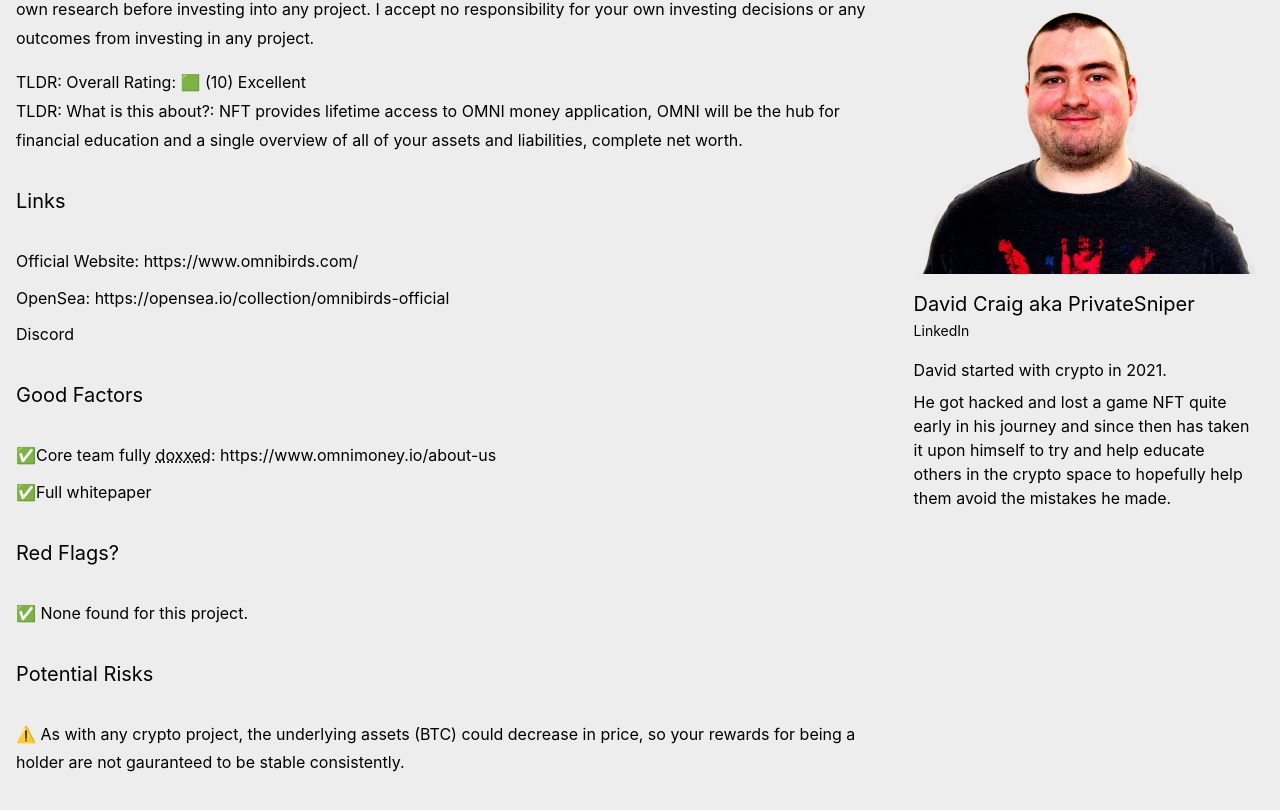
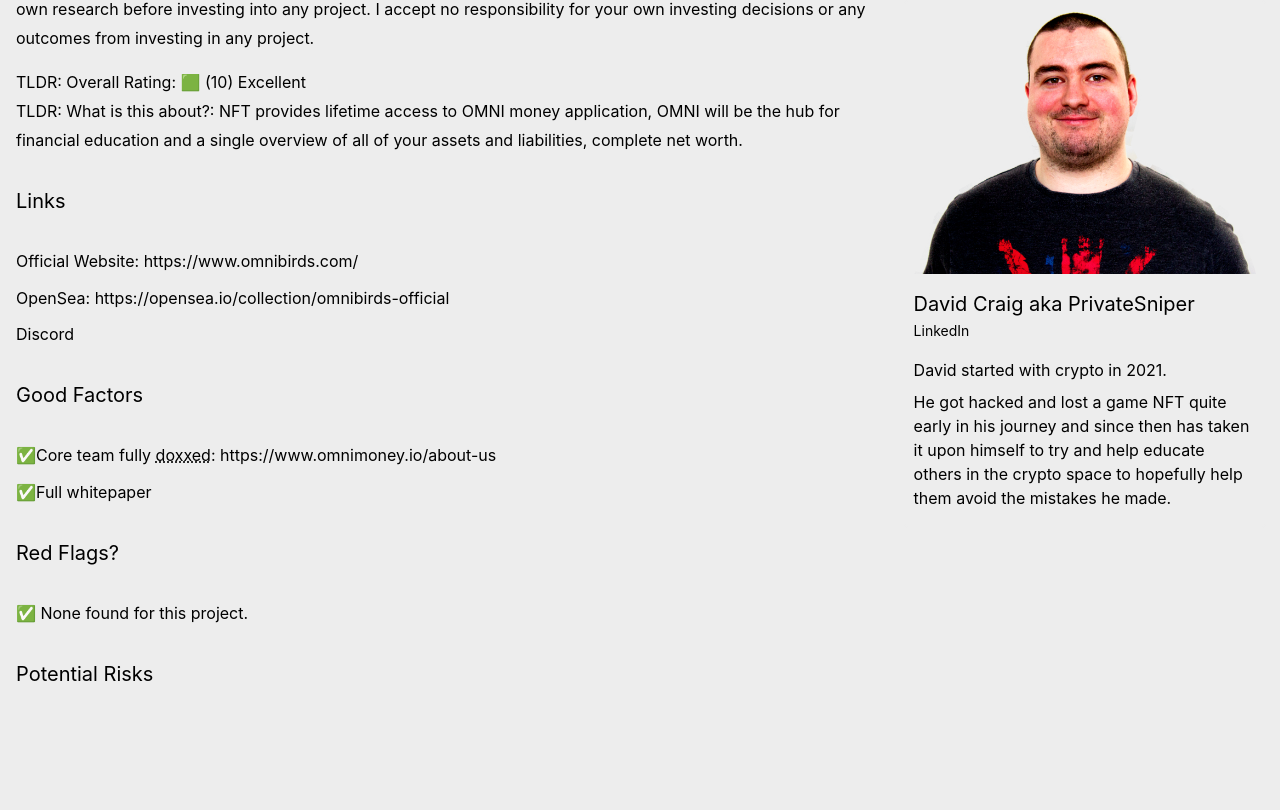
Before and after one commit to CryptoSafetySquad/website, a Next.js app: page /research/omnibirds in a window 1280 px wide. Shown: the part 242-1052 px from the top of the page. After the commit the page ends 1010 px from the top, so only its background shows below. Built offline with nearby package versions, Linux system fonts and the light colour scheme.

Commit message:
Remove btc risk from omnibirds.

```diff
--- a/pages/research/omnibirds.tsx
+++ b/pages/research/omnibirds.tsx
@@ -56,7 +56,6 @@
           {redFlags.length === 0 && <li>{tick} None found for this project.</li>}
         </ul>
         <h2 className='text-secondary'>Potential Risks</h2>
-        <p>{warn} As with any crypto project, the underlying assets (BTC) could decrease in price, so your rewards for being a holder are not gauranteed to be stable consistently.</p>
       </div>
     </>
   )
```
